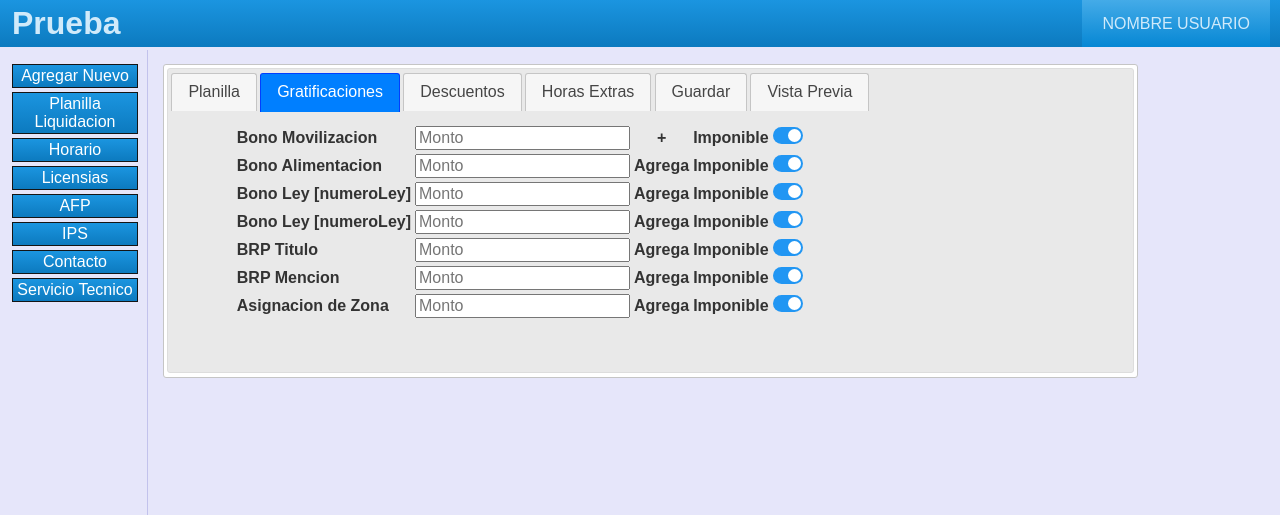
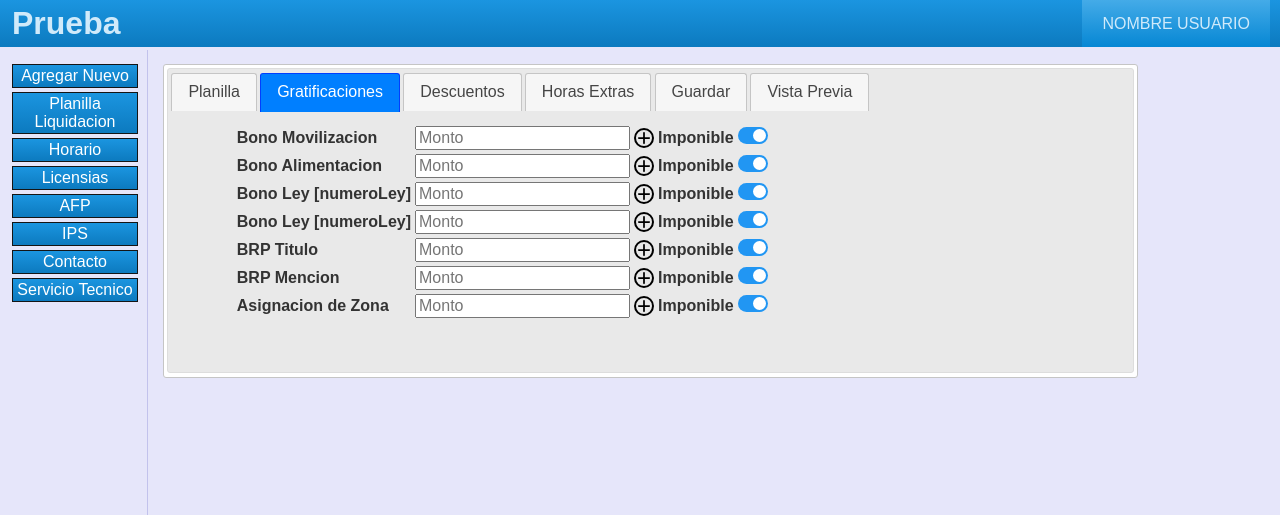
Before and after one commit to JehielMunoz/LiquidacionRepo01, a PHP site: page /PlanillaLiquidacion.html in a window 1280 px wide, after a click on "Gratificaciones". Shown: the top 515 px of the page. Run offline with PHP 8.4, Linux system fonts and the light colour scheme.

Commit message:
BotonAgrega

```diff
--- a/PlanillaLiquidacion.html
+++ b/PlanillaLiquidacion.html
@@ -5,6 +5,7 @@
 	<link type="text/css" rel="stylesheet" href="estilo.css"/>
 	<link rel="stylesheet" href="tabs_style.css">
 	<link rel="stylesheet" href="tabs_style02.css">
+	<script src="scripts.js"></script>
 	<script src="tabsO.js"></script>
 	<script src="tabs.js"></script>
 	<script>
@@ -128,7 +129,7 @@
 						<tr>
 							<td>Bono Movilizacion</td>
 							<td><input type="text" name="BMovi" placeholder="Monto"></td>
-							<td id="botonagrega">+</td>
+							<td><div class="bAgregar" onclick="cboton()"></div></td>
 							<td>Imponible</td>
 							<td>
 								<label class="switch">
@@ -140,7 +141,7 @@
 						<tr>
 							<td>Bono Alimentacion</td>
 							<td><input type="text" name="BMovi" placeholder="Monto"></td>
-							<td>Agrega</td>
+							<td><div class="bAgregar" onclick="cboton()"></div></td>
 							<td>Imponible</td>
 							<td>
 								<label class="switch">
@@ -152,7 +153,7 @@
 						<tr>
 							<td>Bono Ley [numeroLey]</td>
 							<td><input type="text" name="BMovi" placeholder="Monto"></td>
-							<td>Agrega</td>
+							<td><div class="bAgregar" onclick="cboton()"></div></td>
 							<td>Imponible</td>
 							<td>
 								<label class="switch">
@@ -164,7 +165,7 @@
 						<tr>
 							<td>Bono Ley [numeroLey]</td>
 							<td><input type="text" name="BMovi" placeholder="Monto"></td>
-							<td>Agrega</td>
+							<td><div class="bAgregar" onclick="cboton()"></div></td>
 							<td>Imponible</td>
 							<td>
 								<label class="switch">
@@ -176,7 +177,7 @@
 						<tr>
 							<td>BRP Titulo</td>
 							<td><input type="text" name="BMovi" placeholder="Monto"></td>
-							<td>Agrega</td>
+							<td><div class="bAgregar" onclick="cboton()"></div></td>
 							<td>Imponible</td>
 							<td>
 								<label class="switch">
@@ -188,7 +189,7 @@
 						<tr>
 							<td>BRP Mencion</td>
 							<td><input type="text" name="BMovi" placeholder="Monto"></td>
-							<td>Agrega</td>
+							<td><div class="bAgregar" onclick="cboton()"></div></td>
 							<td>Imponible</td>
 							<td>
 								<label class="switch">
@@ -200,7 +201,7 @@
 						<tr>
 							<td>Asignacion de Zona</td>
 							<td><input type="text" name="BMovi" placeholder="Monto"></td>
-							<td>Agrega</td>
+							<td><div class="bAgregar" onclick="cboton()"></div></td>
 							<td>Imponible</td>
 							<td>
 								<label class="switch">
--- a/estilo.css
+++ b/estilo.css
@@ -82,9 +82,22 @@ body{
 #infofo{
 	margin:80px auto 25px 150px;
 }
-#botonagrega{
-	text-align:center;
+.bAgregar{
+	width:16px;
+	height:16px;
+	background-image:url(splus.svg);
+	background-color:transparent;
+	background-repeat:no-repeat;
+	background-position:1px 1px;
+	background-size:14px;
+	border-radius:100%;
+	border:2px solid black;}
 }
+.bAgregar:hover{
+	background-color:#1b95e0;
+
+}
+
 /*Zona Switch*/
 .switch {
   position: relative;
--- /dev/null
+++ b/scripts.js
@@ -0,0 +1,3 @@
+function cboton(){
+	document.getElementsByClassName("bAgregar").backgroundColor="#1b95e0";
+}
```
Also changed, not shown: splus.svg (added).
